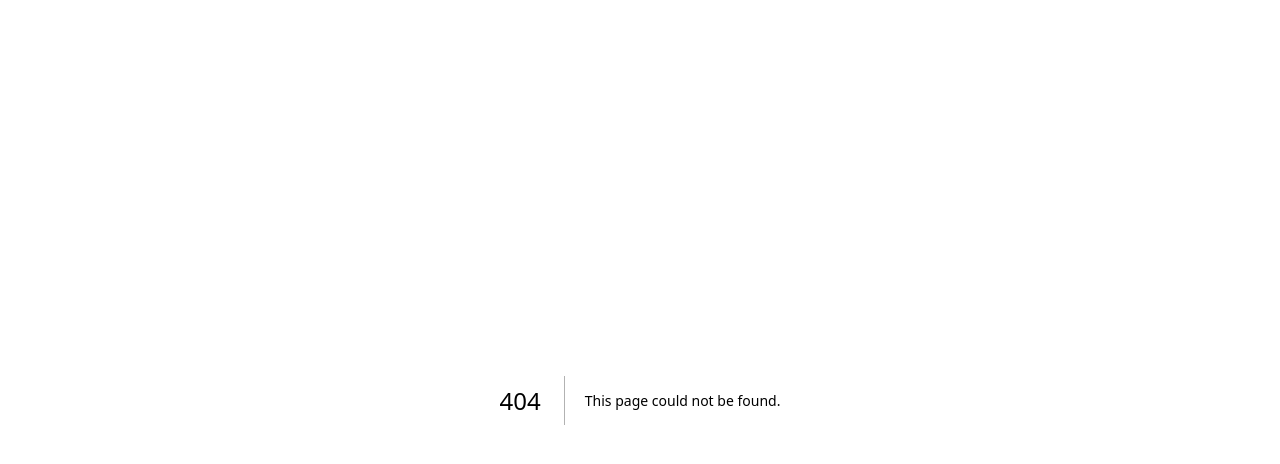
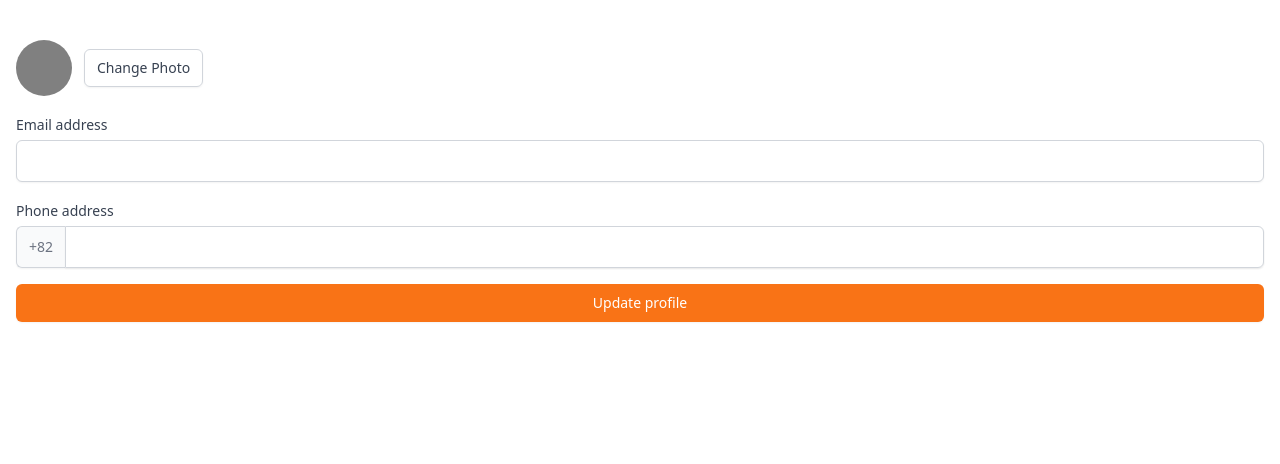
Before and after one commit to kimdongzzi/nomad-carrot-market, a Next.js app: page /profile/edit in a window 1280 px wide. Before the commit this address had no page. Shown: the top 464 px of the page. Built offline with nearby package versions, Linux system fonts and the light colour scheme.

Commit message:
[design]feat/UI: Edit Profile UI #2 #15
- Edit Profile UI 구성

```diff
--- /dev/null
+++ b/pages/profile/edit.tsx
@@ -0,0 +1,50 @@
+import type { NextPage } from "next";
+
+const EditProfile: NextPage = () => {
+  return (
+    <div className="space-y-4 py-10 px-4">
+      <div className="flex items-center space-x-3">
+        <div className="h-14 w-14 rounded-full bg-[gray]" />
+        <label
+          htmlFor="picture"
+          className="cursor-pointer rounded-md border border-gray-300 py-2 px-3 text-sm font-medium text-gray-700 shadow-sm focus:ring-2 focus:ring-orange-500 focus:ring-offset-2"
+        >
+          <span>Change Photo</span>
+          <input id="picture" type="file" className="hidden" accept="image/*" />
+        </label>
+      </div>
+      <div className="space-y-1">
+        <label htmlFor="email" className="text-sm font-medium text-gray-700">
+          Email address
+        </label>
+        <input
+          id="email"
+          type="email"
+          className="w-full appearance-none rounded-md border border-gray-300 px-3 py-2 placeholder-gray-400 shadow-sm focus:border-orange-500 focus:outline-none focus:ring-orange-500"
+          required
+        />
+      </div>
+      <div className="space-y-1">
+        <label htmlFor="phone" className="text-sm font-medium text-gray-700">
+          Phone address
+        </label>
+        <div className="flex rounded-md shadow-sm">
+          <span className="flex select-none items-center justify-center rounded-l-md border border-r-0 border-gray-300 bg-gray-50 px-3 text-sm text-gray-500">
+            +82
+          </span>
+          <input
+            id="input"
+            type="number"
+            className="w-full appearance-none rounded-md rounded-l-none border border-gray-300 px-3 py-2 placeholder-gray-400 shadow-sm focus:border-orange-500 focus:outline-none focus:ring-orange-500"
+            required
+          />
+        </div>
+      </div>
+      <button className="mt-6 w-full rounded-md border border-transparent bg-orange-500 py-2 px-4 text-sm font-medium text-white shadow-sm hover:bg-orange-600 focus:outline-none focus:ring-2 focus:ring-orange-500 focus:ring-offset-2">
+        Update profile
+      </button>
+    </div>
+  );
+};
+
+export default EditProfile;
```
